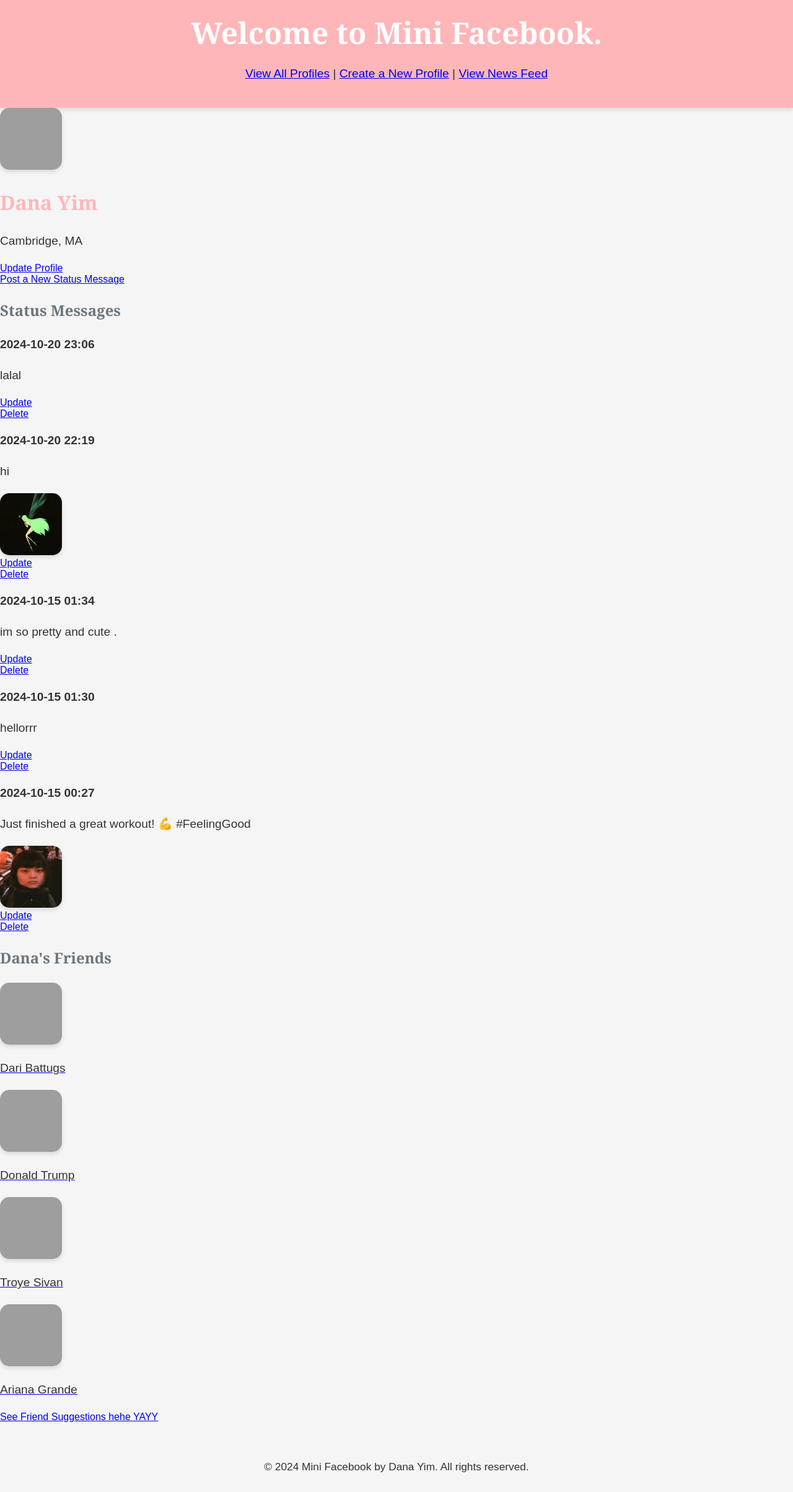
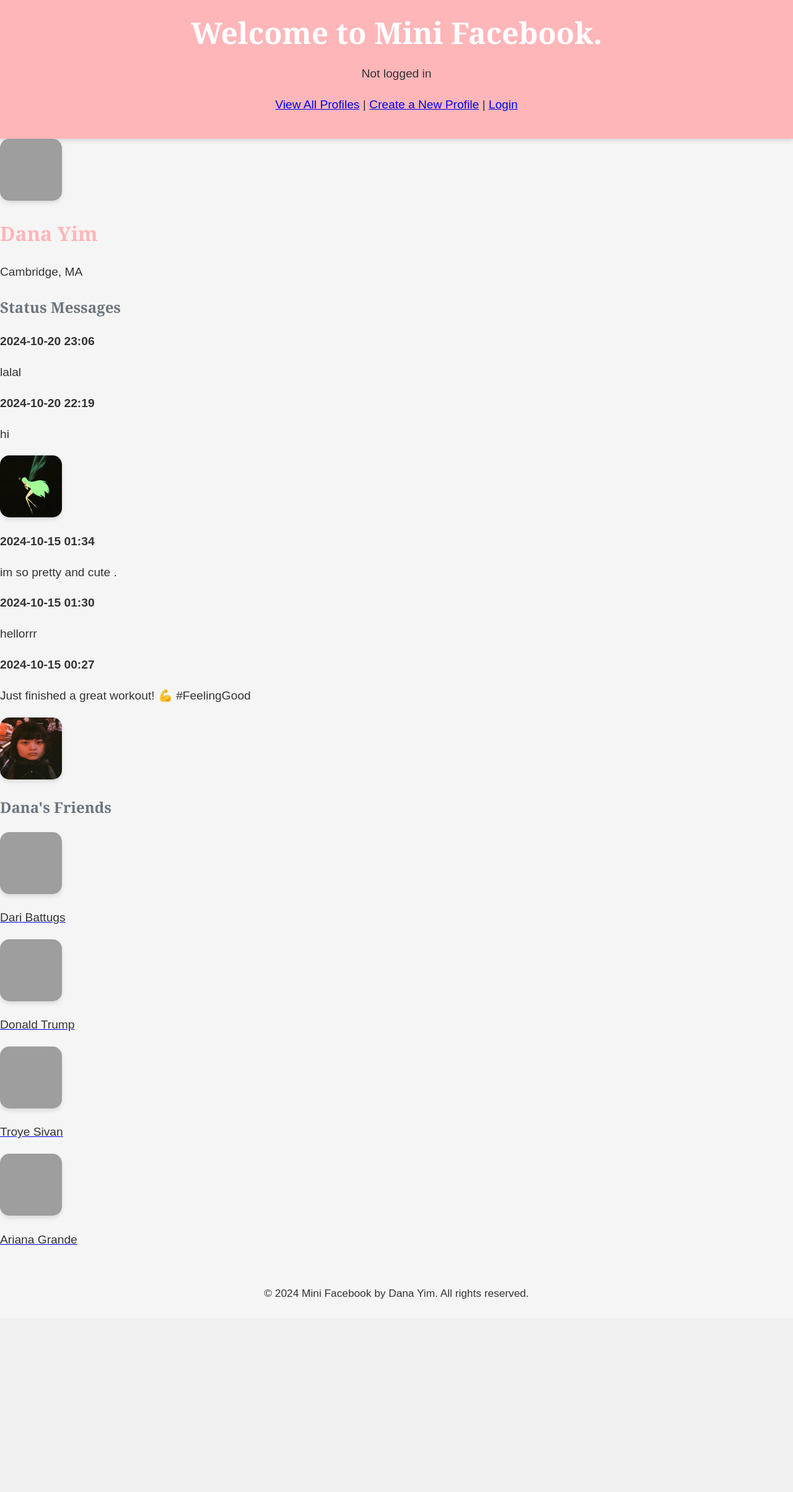
Before and after one commit to danayim03/cs412, a Django app: page /mini_fb/profile/1/ in a window 1280 px wide. Shown: the whole page at 62% size. After the commit the page ends 2096 px from the top, so only its background shows below. Run offline with Django 5.2, Linux system fonts and the light colour scheme; data comes from the database, SQL or seed files in the repository; both versions use the stored data as it was after the commit; grey boxes are pictures that could not be loaded.

Commit message:
finished task 1 and 2

```diff
--- a/mini_fb/models.py
+++ b/mini_fb/models.py
@@ -1,9 +1,12 @@
 from django.db import models
 from django.utils import timezone
 from django.urls import reverse
+from django.contrib.auth.models import User
 
 # Profile model (original code)
 class Profile(models.Model):
+    user = models.ForeignKey(User, on_delete=models.CASCADE)
+
     # data attributes:
     first_name = models.TextField(blank=False)
     last_name = models.TextField(blank=False)
--- a/mini_fb/templates/mini_fb/base.html
+++ b/mini_fb/templates/mini_fb/base.html
@@ -12,12 +12,30 @@
     <!-- Header Section -->
     <header>
         <h1>Welcome to Mini Facebook.</h1>
+        <!-- Show logged-in status for debugging -->
+        <p>
+            {% if user.is_authenticated %}
+                Logged in as {{ user.username }}
+            {% else %}
+                Not logged in
+            {% endif %}
+        </p>
         <!-- Link to create a new profile -->
         <p>
             <a href="{% url 'show_all_profiles' %}">View All Profiles</a> |
             <a href="{% url 'create_profile' %}">Create a New Profile</a> |
-            {% if profile %}
-                <a href="{% url 'news_feed' profile.pk %}">View News Feed</a>
+            {% if user.is_authenticated %}
+                <a href="{% url 'news_feed' %}">View News Feed</a>
+            {% endif %}
+
+            {% if user.is_authenticated %}
+                <!-- Logout form -->
+                <form action="{% url 'logout' %}" method="POST" style="display:inline;">
+                    {% csrf_token %}
+                    <button type="submit">Logout</button>
+                </form>
+            {% else %}
+                <a href="{% url 'login' %}">Login</a>
             {% endif %}
         </p>
     </header>
--- a/mini_fb/templates/mini_fb/show_profile.html
+++ b/mini_fb/templates/mini_fb/show_profile.html
@@ -17,17 +17,21 @@
         <h2>{{ profile.first_name }} {{ profile.last_name }}</h2>
         <p>{{ profile.city }}</p>
 
+        {% if user.is_authenticated and user == profile.user %}
             <!-- Add Update Profile Link -->
             <div class="update-profile-link">
-            <a href="{% url 'update_profile' profile.pk %}">Update Profile</a>
+                <a href="{% url 'update_profile' %}">Update Profile</a>
             </div>
+        {% endif %}
     </div>
 </div>
 
+{% if user.is_authenticated and user == profile.user %}
     <!-- Link to Create a New Status Message -->
     <div class="create-status-link">
-    <a href="{% url 'create_status' profile.pk %}">Post a New Status Message</a>
+        <a href="{% url 'create_status' %}">Post a New Status Message</a>
     </div>
+{% endif %}
 
 <!-- Status Messages -->
 <div class="status-messages">
@@ -41,20 +45,19 @@
             <div class="status-images">
                 {% for img in status.get_images %}
                     <img src="{{ img.image_file.url }}" width="100" height="100" alt="Image for {{ status.message }}" class="status-image">
-                {% empty %}
-                    <!-- No images for this status -->
                 {% endfor %}
             </div>
 
-            <!-- Add Update Link -->
+            {% if user.is_authenticated and user == profile.user %}
+                <!-- Add Update and Delete Links -->
                 <div class="update-status-link">
                     <a href="{% url 'update_status' status.pk %}">Update</a>
                 </div>
 
-            <!-- Add Delete Link for each Status Message -->
                 <div class="delete-status-link">
                     <a href="{% url 'delete_status' status.pk %}">Delete</a>
                 </div>
+            {% endif %}
         </div>
     {% empty %}
         <p>No status messages to display.</p>
@@ -78,10 +81,11 @@
     </div>
 </div>
 
+{% if user.is_authenticated and user == profile.user %}
     <!-- Friend Suggestions Button -->
     <div class="friend-suggestions-link">
-    <a href="{% url 'friend_suggestions' profile.pk %}" class="btn btn-primary">See Friend Suggestions hehe YAYY</a>
+        <a href="{% url 'friend_suggestions' %}" class="btn btn-primary">See Friend Suggestions hehe YAYY</a>
     </div>
-
+{% endif %}
 
 {% endblock %}
--- a/mini_fb/urls.py
+++ b/mini_fb/urls.py
@@ -2,17 +2,21 @@ from django.urls import path
 from django.conf import settings
 from . import views
 from django.conf.urls.static import static
+from django.contrib.auth import views as auth_views
 
 urlpatterns = [
-    path(r'', views.ShowAllProfilesView.as_view(), name='show_all_profiles'),
+    path('', views.ShowAllProfilesView.as_view(), name='show_all_profiles'),
     path('profile/<int:pk>/', views.ShowProfilePageView.as_view(), name='show_profile'),
     path('create_profile/', views.CreateProfileView.as_view(), name='create_profile'),
-    path('profile/<int:pk>/create_status/', views.CreateStatusMessageView.as_view(), name='create_status'),
-    path('profile/<int:pk>/update/', views.UpdateProfileView.as_view(), name='update_profile'),
+    path('status/create_status/', views.CreateStatusMessageView.as_view(), name='create_status'),  # Updated
+    path('profile/update/', views.UpdateProfileView.as_view(), name='update_profile'),  # Updated
     path('status/<int:pk>/delete/', views.DeleteStatusMessageView.as_view(), name='delete_status'),
     path('status/<int:pk>/update/', views.UpdateStatusMessageView.as_view(), name='update_status'),
-    path('profile/<int:pk>/add_friend/<int:other_pk>/', views.CreateFriendView.as_view(), name='add_friend'),
-    path('profile/<int:pk>/friend_suggestions', views.ShowFriendSuggestionsView.as_view(), name='friend_suggestions'),
-    path('profile/<int:pk>/news_feed/', views.ShowNewsFeedView.as_view(), name='news_feed'),
+    path('profile/add_friend/<int:other_pk>/', views.CreateFriendView.as_view(), name='add_friend'),  # Updated
+    path('profile/friend_suggestions/', views.ShowFriendSuggestionsView.as_view(), name='friend_suggestions'),  # Updated
+    path('profile/news_feed/', views.ShowNewsFeedView.as_view(), name='news_feed'),  # Updated
 
+    # Authentication URLs
+    path('login/', auth_views.LoginView.as_view(template_name='mini_fb/login.html'), name='login'),
+    path('logout/', auth_views.LogoutView.as_view(template_name='mini_fb/logged_out.html'), name='logout'),
 ]
--- a/mini_fb/views.py
+++ b/mini_fb/views.py
@@ -6,6 +6,9 @@ from django.views.generic import ListView, DetailView, CreateView, UpdateView, D
 from .forms import CreateProfileForm, CreateStatusMessageForm, UpdateProfileForm, CreateStatusMessageForm
 from django.urls import reverse
 from .models import Profile, StatusMessage
+from django.contrib.auth.mixins import LoginRequiredMixin
+from django.shortcuts import get_object_or_404
+
 
 # class-based view
 class ShowAllProfilesView(ListView):
@@ -33,7 +36,7 @@ class CreateProfileView(CreateView):
         '''Redirect to the profile page of the newly created profile.'''
         return self.object.get_absolute_url()
 
-class CreateStatusMessageView(CreateView):
+class CreateStatusMessageView(LoginRequiredMixin, CreateView):
     '''A view to create a new status message for a specific profile.'''
 
     model = StatusMessage
@@ -43,13 +46,14 @@ class CreateStatusMessageView(CreateView):
     def get_context_data(self, **kwargs):
         '''Add the Profile object to the context data.'''
         context = super().get_context_data(**kwargs)
-        profile = get_object_or_404(Profile, pk=self.kwargs['pk'])
-        context['profile'] = profile
+        context['profile'] = self.get_object()
         return context
 
+    def get_object(self):
+        return get_object_or_404(Profile, user=self.request.user)
+
     def form_valid(self, form):
-        '''Attach the Profile object to the status message.'''
-        profile = get_object_or_404(Profile, pk=self.kwargs['pk'])
+        profile = self.get_object()
         form.instance.profile = profile
         sm = form.save()
         files = self.request.FILES.getlist('files')
@@ -61,20 +65,22 @@ class CreateStatusMessageView(CreateView):
         return super().form_valid(form)
 
     def get_success_url(self):
-        '''Redirect to the profile page for the profile related to this status message.'''
-        return reverse('show_profile', args=[self.kwargs['pk']])
+        return reverse('show_profile', args=[self.get_object().pk])
 
-class UpdateProfileView(UpdateView):
+class UpdateProfileView(LoginRequiredMixin, UpdateView):
     '''A view to update an existing profile.'''
     model = Profile
     form_class = UpdateProfileForm
     template_name = 'mini_fb/update_profile_form.html'
 
+    def get_object(self):
+        return get_object_or_404(Profile, user=self.request.user)
+
     def get_success_url(self):
         '''Redirect to the profile page after the profile is updated.'''
         return reverse('show_profile', args=[self.object.pk])
 
-class DeleteStatusMessageView(DeleteView):
+class DeleteStatusMessageView(LoginRequiredMixin, DeleteView):
     '''A view to delete a specific status message.'''
     model = StatusMessage
     template_name = 'mini_fb/delete_status_form.html'
@@ -86,7 +92,7 @@ class DeleteStatusMessageView(DeleteView):
         profile_id = status_message.profile.pk
         return reverse('show_profile', args=[profile_id])
 
-class UpdateStatusMessageView(UpdateView):
+class UpdateStatusMessageView(LoginRequiredMixin, UpdateView):
     '''A view to update an existing status message.'''
     model = StatusMessage
     form_class = CreateStatusMessageForm
@@ -99,39 +105,41 @@ class UpdateStatusMessageView(UpdateView):
         profile_id = status_message.profile.pk
         return reverse('show_profile', args=[profile_id])
 
-class CreateFriendView(View):
-    '''A view to create a friend relationship between two profiles.'''
+class CreateFriendView(LoginRequiredMixin, View):
+    def get_object(self):
+        return get_object_or_404(Profile, user=self.request.user)
+
     def dispatch(self, request, *args, **kwargs):
-        profile = get_object_or_404(Profile, pk=self.kwargs['pk'])
+        profile = self.get_object()
         other_profile = get_object_or_404(Profile, pk=self.kwargs['other_pk'])
         profile.add_friend(other_profile)
-
         return redirect('show_profile', pk=profile.pk)
 
-class ShowFriendSuggestionsView(DetailView):
-    '''A view to display friend suggestions for a given profile.'''
+class ShowFriendSuggestionsView(LoginRequiredMixin, DetailView):
     model = Profile
     template_name = 'mini_fb/friend_suggestions.html'
     context_object_name = 'profile'
 
+    def get_object(self):
+        # Get the profile associated with the logged-in user
+        return get_object_or_404(Profile, user=self.request.user)
+
     def get_context_data(self, **kwargs):
-        '''Add friend suggestions to the context.'''
         context = super().get_context_data(**kwargs)
-        profile = self.get_object()
-        friend_suggestions = profile.get_friend_suggestions()
-        context['friend_suggestions'] = friend_suggestions
+        context['friend_suggestions'] = self.get_object().get_friend_suggestions()
         return context
 
-class ShowNewsFeedView(DetailView):
-    '''A view to display the news feed for a given profile.'''
+
+class ShowNewsFeedView(LoginRequiredMixin, DetailView):
     model = Profile
     template_name = 'mini_fb/news_feed.html'
     context_object_name = 'profile'
 
+    def get_object(self):
+        # Get the profile associated with the logged-in user
+        return get_object_or_404(Profile, user=self.request.user)
+
     def get_context_data(self, **kwargs):
-        '''Add the news feed to the context.'''
         context = super().get_context_data(**kwargs)
-        profile = self.get_object()
-        news_feed = profile.get_news_feed()
-        context['news_feed'] = news_feed
+        context['news_feed'] = self.get_object().get_news_feed()
         return context
```
Also changed, not shown: mini_fb/templates/mini_fb/logged_out.html (added, +9 -0 lines), mini_fb/templates/mini_fb/login.html (added, +12 -0 lines), db.sqlite3, mini_fb/migrations/0007_profile_user.py (added), 1 other file. Lines whose indentation alone changed are shown as unchanged.
